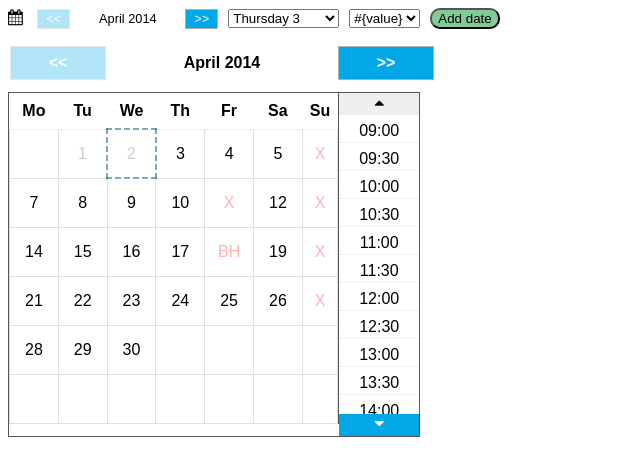
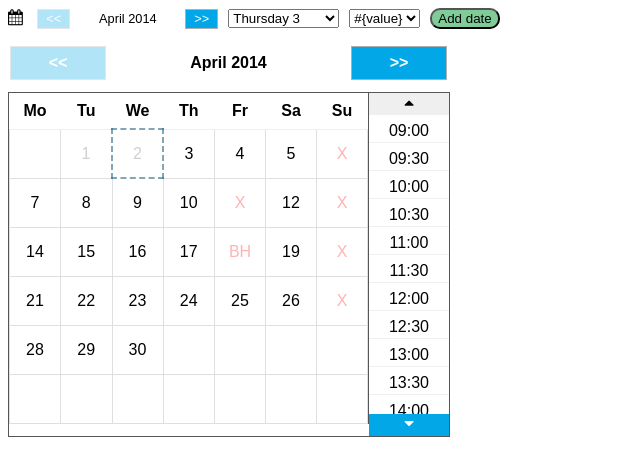
Before and after one commit to venda/datepicker, a website: page app/index.html in a window 1280 px wide. Both pictures are taken after a click on the icon 15 px from the left and 17 px from the top of the page. Shown: the whole page, without its empty margins (0-640 px from the left). Drawn offline with nearby package versions, Linux system fonts and the light colour scheme.

Commit message:
Fixed table column formatting

```diff
--- a/app/styles/venda.datepicker.css
+++ b/app/styles/venda.datepicker.css
@@ -54,7 +54,7 @@
 
   .monthyear.large {
     text-align: center;
-    width: 232px;
+    width: 245px;
   }
 
   .monthyear.small {
@@ -176,9 +176,16 @@
   }
 
   .datepicker-table {
+    table-layout: fixed;
+    width: ;
     border-collapse: collapse;
     text-align: center;
     /*margin: 1px 1px 1px 1px;*/
+  }
+
+  .datepicker-table td {
+    overflow: hidden;
+    width: 20px;
   }
 
   .today {
```
